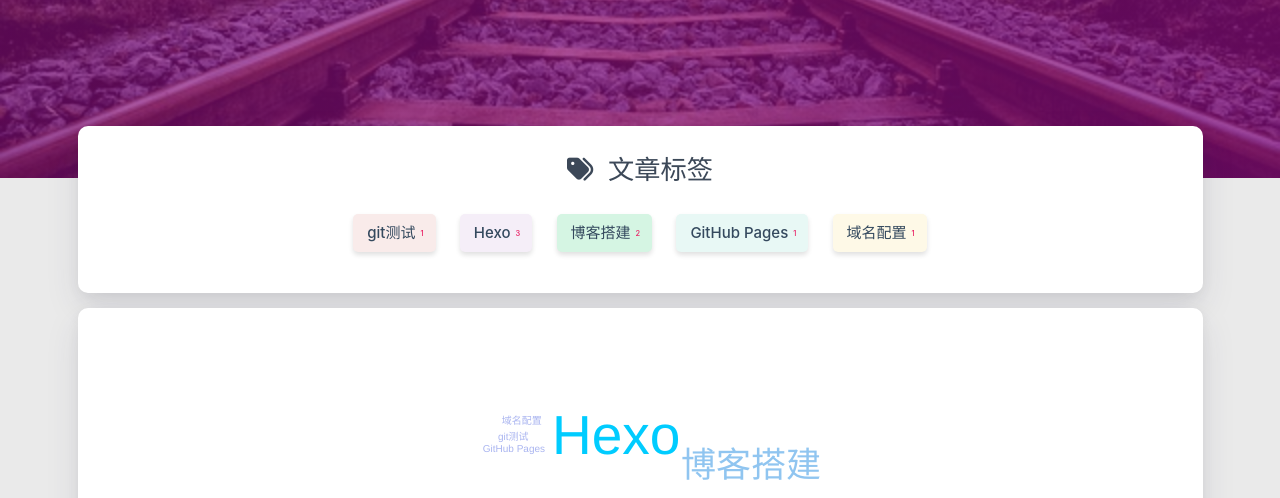
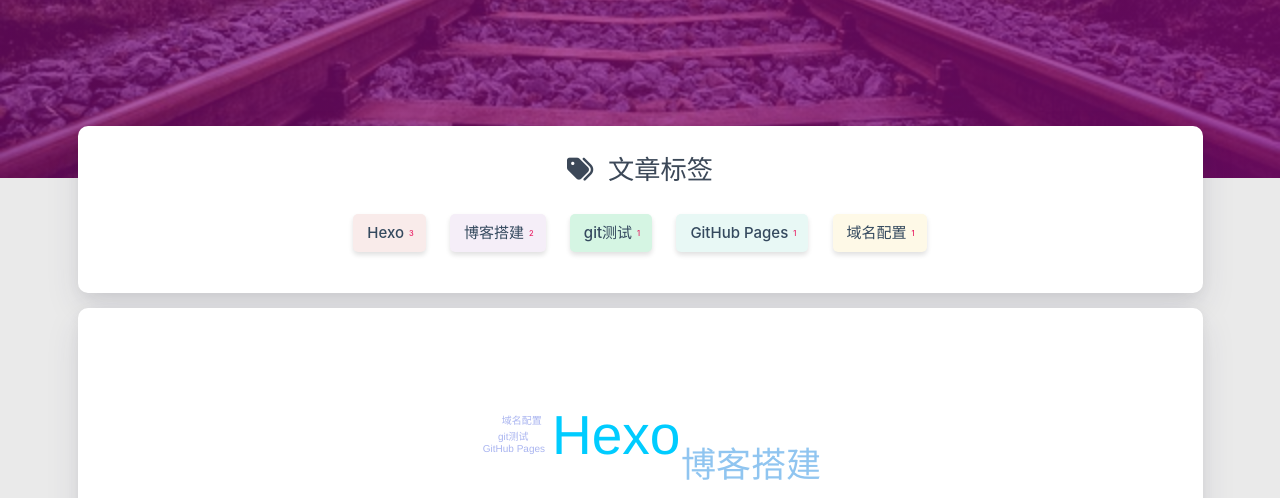
Before and after one commit to steabc123/steabc123.github.io, a plain HTML site: page tags/index.html in a window 1280 px wide. Shown: the part 302-800 px from the top of the page. Drawn offline with Linux system fonts and the light colour scheme; some packages are replaced by stand-ins of ours; no server answers; a script that the page names is missing.

Commit message:
Site updated: 2026-05-05 13:10:53

```diff
--- a/tags/index.html
+++ b/tags/index.html
@@ -398,19 +398,10 @@
             <div class="tag-chips">
 
 
-                <a href="/tags/git%E6%B5%8B%E8%AF%95/" title="git测试: 1">
-                    <span class="chip center-align waves-effect waves-light
-                             chip-default "
-                            data-tagname="git测试" style="background-color: #F9EBEA;">git测试
-                        <span class="tag-length">1</span>
-                    </span>
-                </a>
-
-
                 <a href="/tags/Hexo/" title="Hexo: 3">
                     <span class="chip center-align waves-effect waves-light
                              chip-default "
-                            data-tagname="Hexo" style="background-color: #F5EEF8;">Hexo
+                            data-tagname="Hexo" style="background-color: #F9EBEA;">Hexo
                         <span class="tag-length">3</span>
                     </span>
                 </a>
@@ -419,8 +410,17 @@
                 <a href="/tags/%E5%8D%9A%E5%AE%A2%E6%90%AD%E5%BB%BA/" title="博客搭建: 2">
                     <span class="chip center-align waves-effect waves-light
                              chip-default "
-                            data-tagname="博客搭建" style="background-color: #D5F5E3;">博客搭建
+                            data-tagname="博客搭建" style="background-color: #F5EEF8;">博客搭建
                         <span class="tag-length">2</span>
+                    </span>
+                </a>
+
+
+                <a href="/tags/git%E6%B5%8B%E8%AF%95/" title="git测试: 1">
+                    <span class="chip center-align waves-effect waves-light
+                             chip-default "
+                            data-tagname="git测试" style="background-color: #D5F5E3;">git测试
+                        <span class="tag-length">1</span>
                     </span>
                 </a>
 
@@ -466,7 +466,7 @@
 <script type="text/javascript">
 
 
-    $('#tag-wordcloud').jQCloud([{"text":"git测试","weight":1,"link":"/tags/git测试/"},{"text":"Hexo","weight":3,"link":"/tags/Hexo/"},{"text":"博客搭建","weight":2,"link":"/tags/博客搭建/"},{"text":"GitHub Pages","weight":1,"link":"/tags/GitHub-Pages/"},{"text":"域名配置","weight":1,"link":"/tags/域名配置/"}], {
+    $('#tag-wordcloud').jQCloud([{"text":"Hexo","weight":3,"link":"/tags/Hexo/"},{"text":"博客搭建","weight":2,"link":"/tags/博客搭建/"},{"text":"git测试","weight":1,"link":"/tags/git测试/"},{"text":"GitHub Pages","weight":1,"link":"/tags/GitHub-Pages/"},{"text":"域名配置","weight":1,"link":"/tags/域名配置/"}], {
         autoResize: true
     });
 </script>
```
Also changed, not shown: 2026/05/02/hexo搭建过程遇到的一些问题/index.html (+1 -1 lines), tags/GitHub-Pages/index.html (+11 -11 lines), tags/Hexo/index.html (+11 -11 lines), tags/git测试/index.html (+11 -11 lines), tags/博客搭建/index.html (+11 -11 lines), tags/域名配置/index.html (+11 -11 lines).
